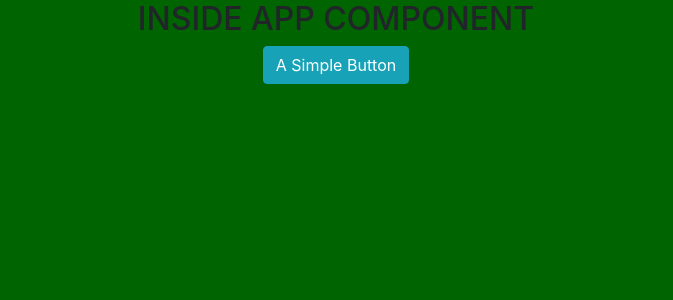
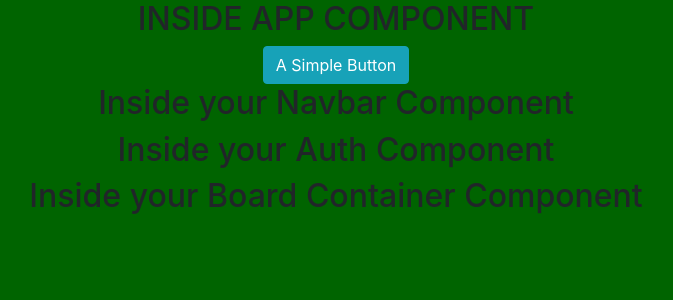
Before and after one commit to ToddSpainhour/react-pinterest, a React (Create React App) app: page / in a window 1280 px wide. Shown: the top 300 px of the page, without its empty margins (304-977 px from the left). Built offline with nearby package versions, Linux system fonts and the light colour scheme.

Commit message:
initial components added

```diff
--- a/src/App/App.js
+++ b/src/App/App.js
@@ -1,4 +1,8 @@
 import React from 'react';
+import Auth from '../components/Auth/Auth';
+import MyNavbar from '../components/MyNavbar/MyNavbar';
+import BoardContainer from '../components/BoardContainer/BoardContainer';
+
 import './App.scss';
 
 class App extends React.Component {
@@ -7,6 +11,9 @@
       <div className="App">
         <h2>INSIDE APP COMPONENT</h2>
         <button className="btn btn-info">A Simple Button</button>
+        <MyNavbar />
+        <Auth />
+        <BoardContainer />
       </div>
     );
   }
--- /dev/null
+++ b/src/components/Auth/Auth.js
@@ -0,0 +1,15 @@
+import React from 'react';
+
+import './Auth.scss';
+
+class Auth extends React.Component {
+  render() {
+    return (
+      <div className="Auth">
+        <h2>Inside your Auth Component</h2>
+      </div>
+    );
+  }
+}
+
+export default Auth;
--- /dev/null
+++ b/src/components/Auth/Auth.scss
@@ -0,0 +1,3 @@
+.Auth {
+  display: block;
+}
--- /dev/null
+++ b/src/components/BoardContainer/BoardContainer.js
@@ -0,0 +1,15 @@
+import React from 'react';
+
+import './BoardContainer.scss';
+
+class BoardContainer extends React.Component {
+  render() {
+    return (
+      <div className="BoardContainer">
+        <h2>Inside your Board Container Component</h2>
+      </div>
+    );
+  }
+}
+
+export default BoardContainer;
--- /dev/null
+++ b/src/components/BoardContainer/BoardContainer.scss
@@ -0,0 +1,3 @@
+.BoardContainer {
+  display: block;
+}
--- /dev/null
+++ b/src/components/MyNavbar/MyNavbar.js
@@ -0,0 +1,15 @@
+import React from 'react';
+
+import './MyNavbar.scss';
+
+class MyNavbar extends React.Component {
+  render() {
+    return (
+      <div className="MyNavbar">
+        <h2>Inside your Navbar Component</h2>
+      </div>
+    );
+  }
+}
+
+export default MyNavbar;
--- /dev/null
+++ b/src/components/MyNavbar/MyNavbar.scss
@@ -0,0 +1,3 @@
+.MyNavbar {
+  display: block;
+}
```
